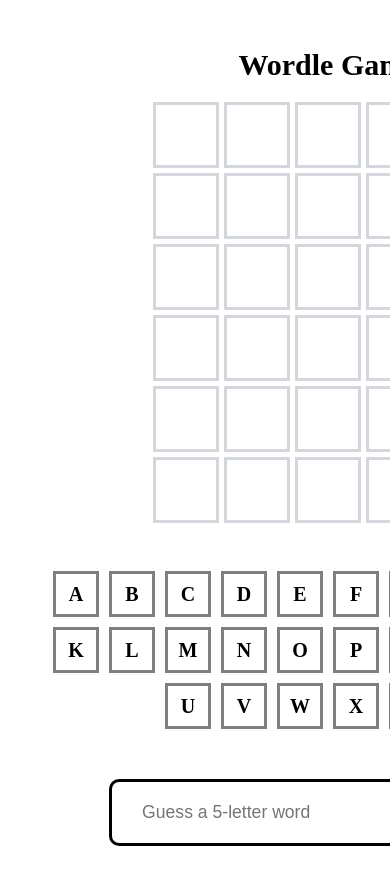
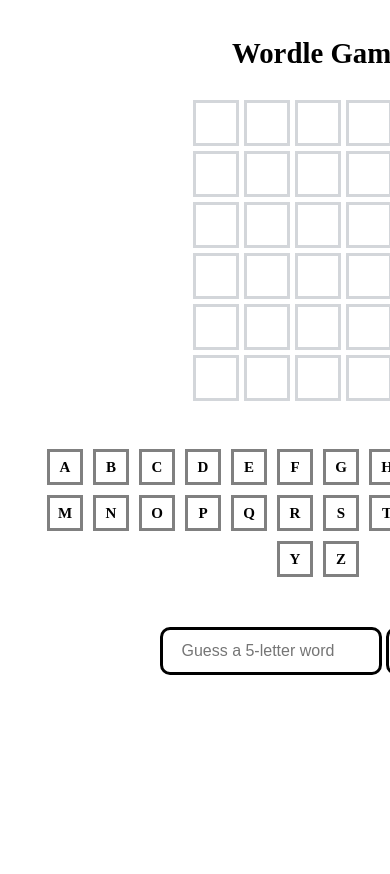
Before and after one commit to reback1314/cs120, a plain HTML site: page project2/index.html in a window 390 px wide. Shown: the top 874 px of the page. After the commit the page ends 844 px from the top, so only its background shows below. Drawn offline with Linux system fonts and the light colour scheme.

Commit message:
Update styles.css

```diff
--- a/project2/styles.css
+++ b/project2/styles.css
@@ -91,3 +91,37 @@ h1 {
     border-radius: 20px;
     text-align: center;
 }
+
+@media (max-width: 600px) {
+    .main-container {
+        padding: 10px;
+    }
+
+    h1 {
+        font-size: 1.8em;
+        margin-bottom: 30px;
+    }
+
+    .cell {
+        width: 40px;
+        height: 40px;
+        font-size: 20px;
+    }
+
+    .key {
+        width: 30px;
+        height: 30px;
+        font-size: 15px;
+    }
+
+    #word-input {
+        padding: 12px 18px;
+        font-size: 1em;
+        width: 180px;
+    }
+
+    #submit-button {
+        padding: 12px 18px;
+        font-size: 1em;
+    }
+}
```
